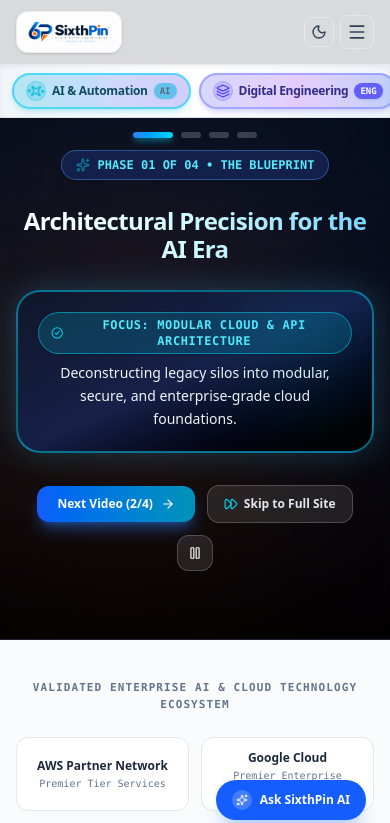
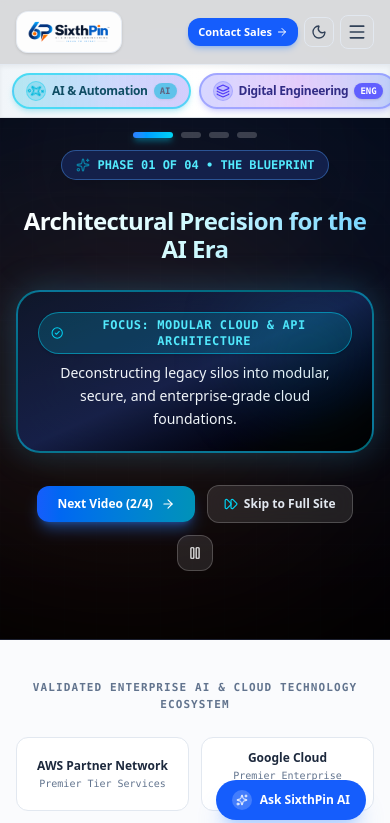
Before and after one commit to prasadkumarg202/sixthPin, a Next.js app: page / in a window 390 px wide. Shown: the top 823 px of the page. Built offline with nearby package versions, Linux system fonts and the light colour scheme.

Commit message:
Keep Contact Sales CTA button visible in mobile view header next to logo

```diff
--- a/src/components/layout/Navbar.tsx
+++ b/src/components/layout/Navbar.tsx
@@ -364,8 +364,15 @@
             </button>
           </div>
 
-          {/* Mobile Menu Button + Theme Toggle */}
+          {/* Mobile Actions: Contact Sales Button beside Logo + Theme Toggle + Menu Button */}
           <div className="flex lg:hidden items-center space-x-1.5">
+            <button
+              onClick={onOpenConsultation}
+              className="px-2.5 py-1.5 rounded-xl text-[11px] font-bold text-white bg-blue-600 hover:bg-blue-700 active:scale-95 shadow-md shadow-blue-500/30 flex items-center gap-1 transition-all"
+            >
+              <span>Contact Sales</span>
+              <ArrowRight className="w-3 h-3" />
+            </button>
             <button
               onClick={toggleTheme}
               className="p-1.5 rounded-lg text-slate-700 dark:text-slate-300 hover:bg-slate-100 dark:hover:bg-white/5 border border-slate-200 dark:border-white/10"
```
